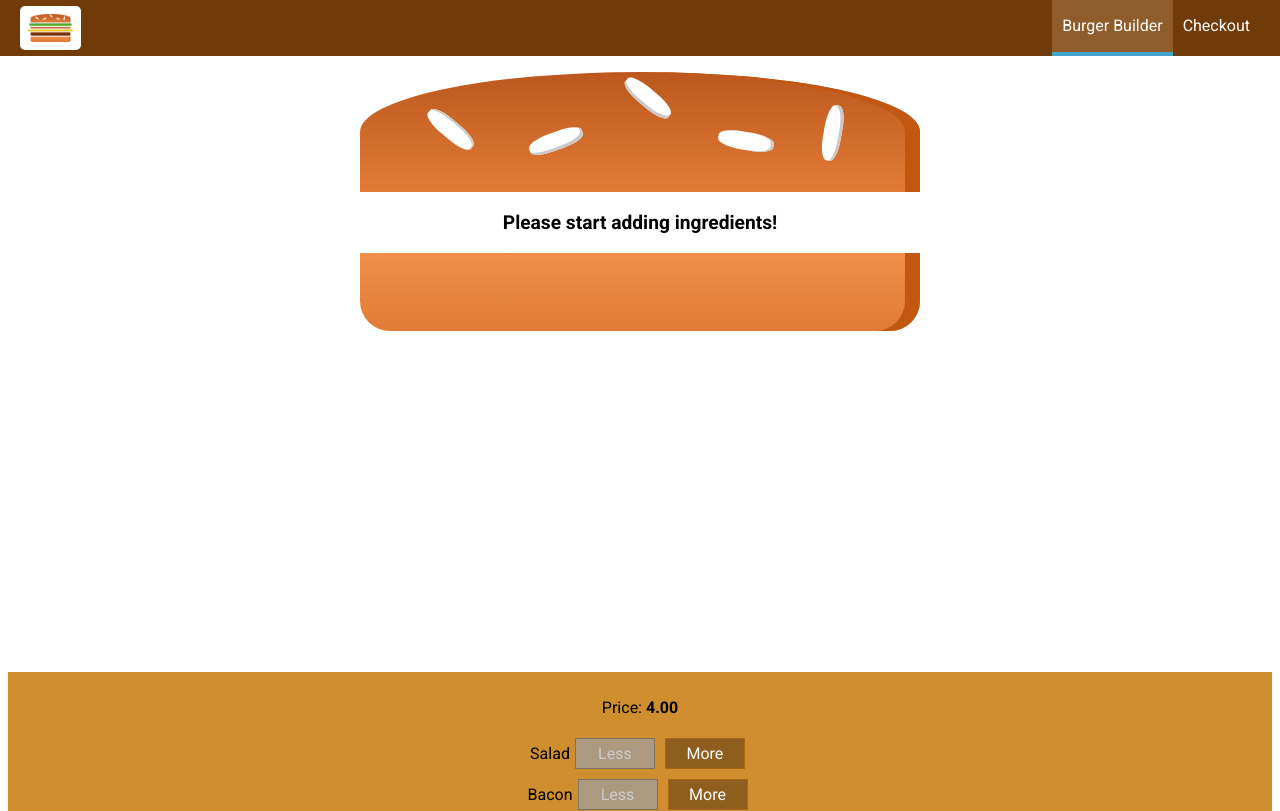
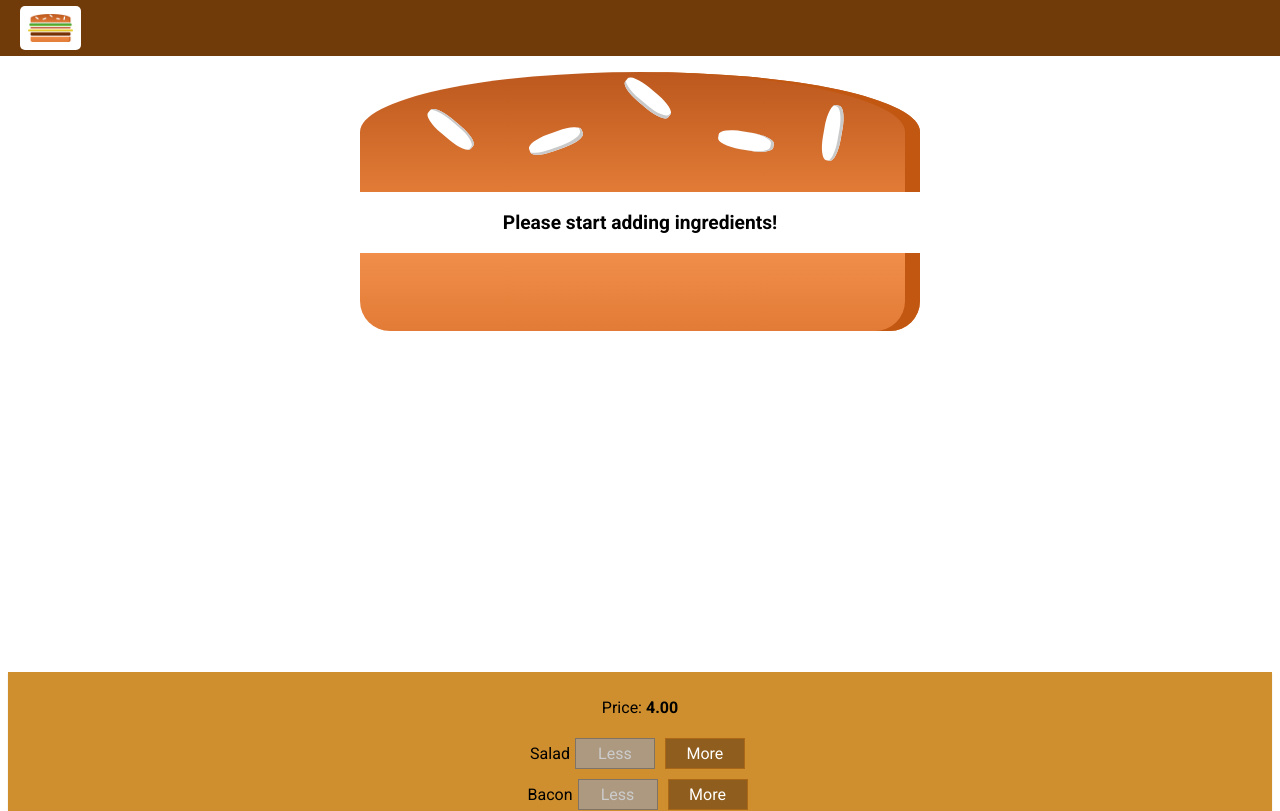
Before and after one commit to hocsinhguongmau/burger-builder, a React (Create React App) app: page / in a window 1280 px wide. Shown: the top 811 px of the page. Built offline with nearby package versions, Linux system fonts and the light colour scheme.

Commit message:
Temporary hide Navigation due to no links.

```diff
--- a/src/components/Navigation/SideDrawer/SideDrawer.js
+++ b/src/components/Navigation/SideDrawer/SideDrawer.js
@@ -17,9 +17,11 @@ const sideDrawer = props => {
 				<div className={classes.Logo}>
 					<Logo />
 				</div>
-				<nav>
-					<NavigationItems />
-				</nav>
+				{
+					// <nav>
+					// 	<NavigationItems />
+					// </nav>
+				}
 			</div>
 		</Auxiliary>
 	);
--- a/src/components/Navigation/Toolbar/Toolbar.js
+++ b/src/components/Navigation/Toolbar/Toolbar.js
@@ -11,9 +11,9 @@ const Toolbar = props => {
 			<div className={classes.Logo}>
 				<Logo />
 			</div>
-			<nav className={classes.DesktopOnly}>
+			{/*<nav className={classes.DesktopOnly}>
 				<NavigationItems />
-			</nav>
+			</nav>*/}
 		</header>
 	);
 };
```
